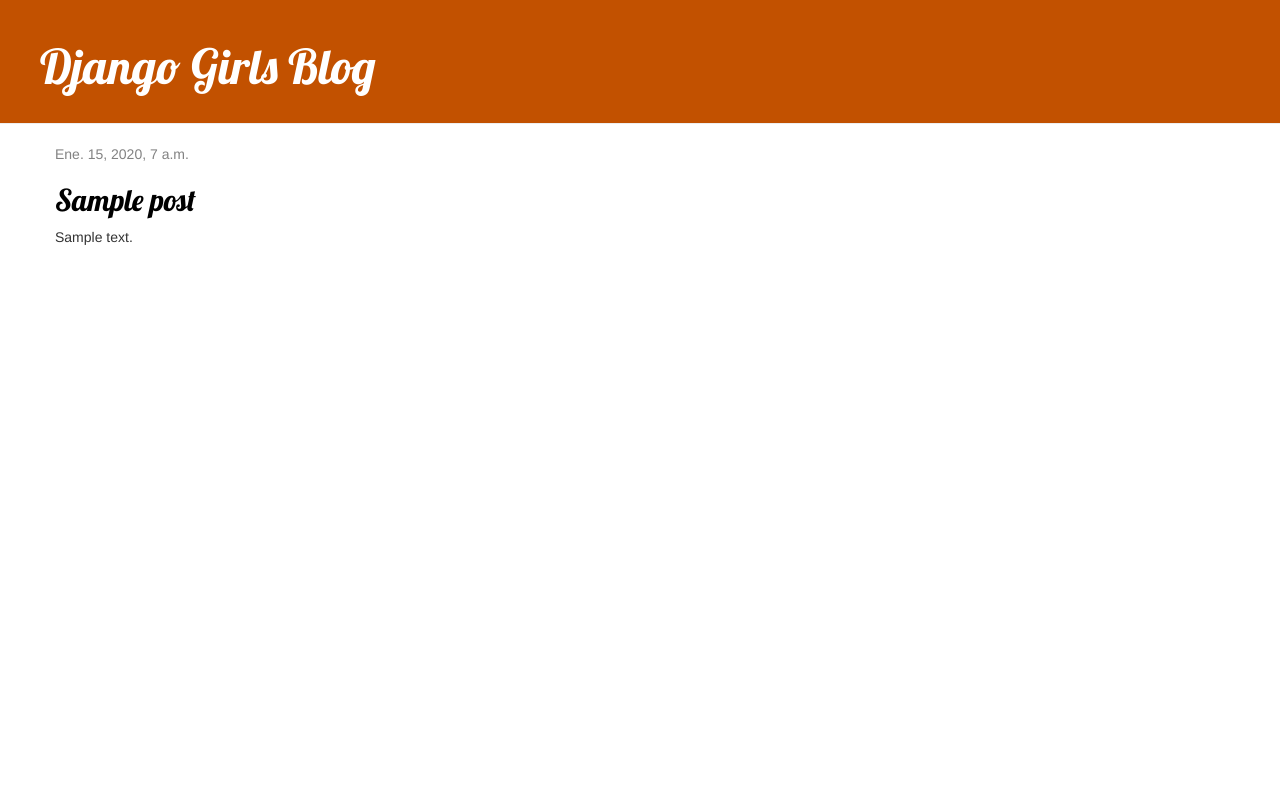
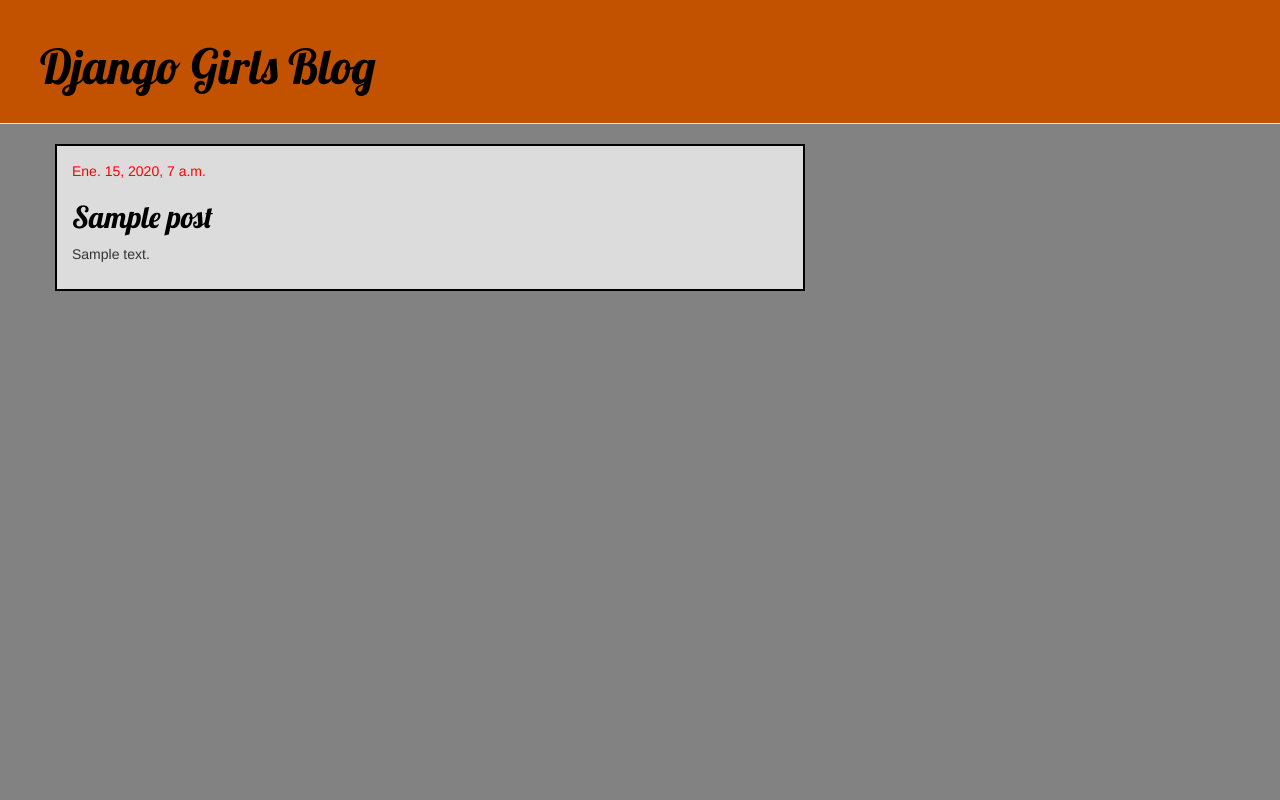
Before and after one commit to AgustinP10/my-first-blog, a Django app: page / in a window 1280 px wide. Run offline with Django 3.2, Linux system fonts and the light colour scheme; tables that the repository leaves empty hold one stand-in row (values such as "Sample post"); some libraries are stand-ins or nearby versions.

Commit message:
Cambios en el CSS de la página web.

```diff
--- a/blog/static/css/blog.css
+++ b/blog/static/css/blog.css
@@ -1,3 +1,7 @@
+body{
+    background-color: #828282;
+}
+
 .page-header {
     background-color: #C25100;
     margin-top: 0;
@@ -5,7 +9,7 @@
 }
 
 .page-header h1, .page-header h1 a, .page-header h1 a:visited, .page-header h1 a:active {
-    color: #ffffff;
+    color: #000000;
     font-size: 36pt;
     text-decoration: none;
 }
@@ -16,10 +20,11 @@
 
 h1, h2, h3, h4 {
     font-family: 'Lobster', cursive;
+    color: #f00;
 }
 
 .date {
-    color: #828282;
+    color: #f00;
 }
 
 .save {
@@ -31,7 +36,7 @@
 }
 
 .top-menu, .top-menu:hover, .top-menu:visited {
-    color: #ffffff;
+    color: #000000;
     float: right;
     font-size: 26pt;
     margin-right: 20px;
@@ -39,6 +44,9 @@
 
 .post {
     margin-bottom: 70px;
+    border: 2px solid #000;
+    padding: 15px;
+    background-color: #dcdcdc;
 }
 
 .post h2 a, .post h2 a:visited {
```
